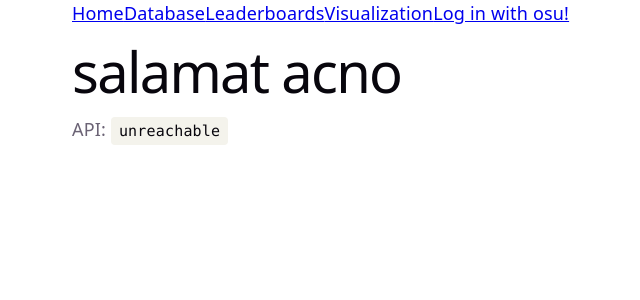
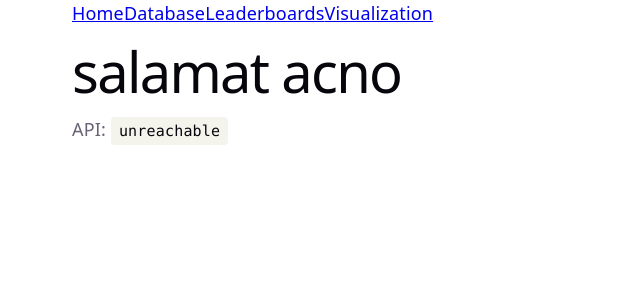
Before and after one commit to osu-sisigan/phmappers-web, a React (Vite) app in the folder client/: page / in a window 1280 px wide. Shown: the top 300 px of the page, without its empty margins (21-661 px from the left). Built offline with nearby package versions, Linux system fonts and the light colour scheme; no server answers.

Commit message:
refactor(client): remove osu login link

```diff
--- a/client/src/App.tsx
+++ b/client/src/App.tsx
@@ -10,9 +10,6 @@ function App() {
           <NavLink to="/database">Database</NavLink>
           <NavLink to="/leaderboards">Leaderboards</NavLink>
           <NavLink to="/visualization">Visualization</NavLink>
-          {/* Plain <a>, not <Link>: this must be a full page load so the
-              request reaches Express instead of the client-side router. */}
-          <a href="/auth/osu">Log in with osu!</a>
         </nav>
       </header>
       <main>
```
